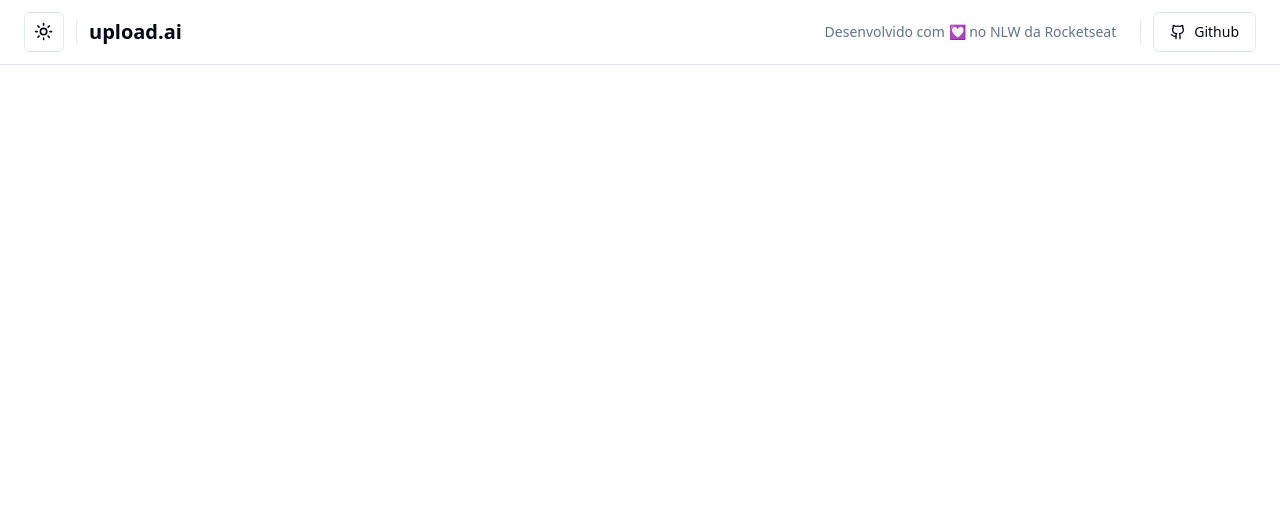
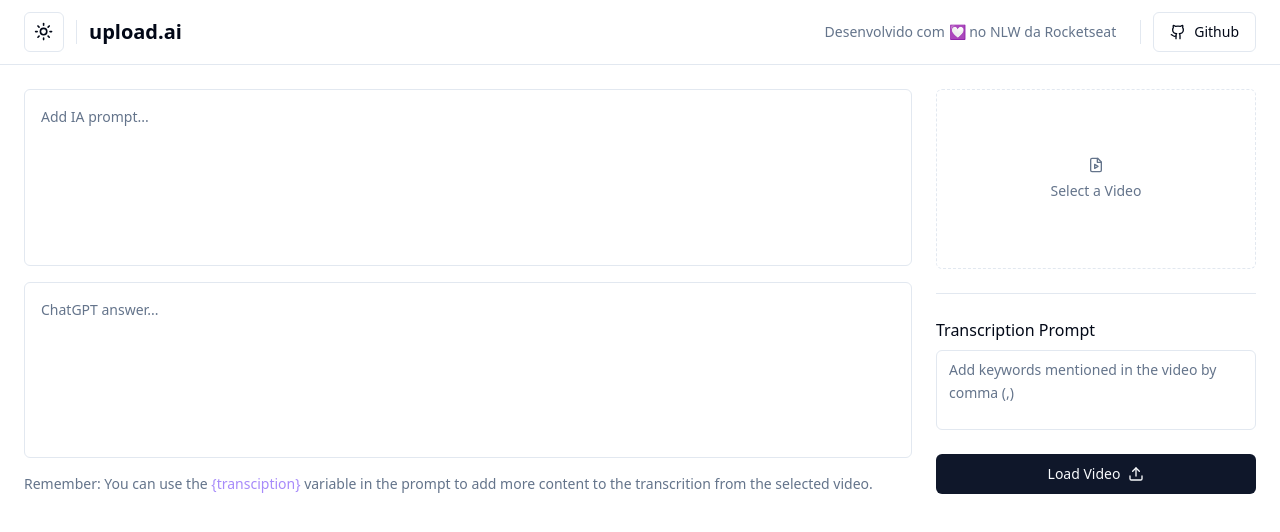
Before and after one commit to davidrogger/nlw-ai-mastery, a React (Vite) app: page / in a window 1280 px wide. Shown: the top 532 px of the page. Built offline with nearby package versions, Linux system fonts and the light colour scheme.

Commit message:
WIP: aside bar elements

```diff
--- a/src/App.tsx
+++ b/src/App.tsx
@@ -1,7 +1,8 @@
 import { ModeToggle } from '@/components/mode-toggle';
-import { Github } from 'lucide-react';
+import { FileVideo, Github, Upload } from 'lucide-react';
 import { Separator } from '@/components/ui/separator';
 import { Button } from '@/components/ui/button';
+import { Textarea } from './components/ui/textarea';
 
 export function App() {
   return (
@@ -42,8 +43,70 @@ export function App() {
         </div>
       </header>
 
-      <main>
+      <main className='flex-1 p-6 flex gap-6 max-[640px]:flex-col-reverse'>
+        <section
+          className='flex flex-col flex-1 gap-4'
+        >
+          <div
+            className='grid grid-rows-2 gap-4 flex-1'
+          >
+            <Textarea
+              className='resize-none p-4 leading-relaxed'
+              placeholder='Add IA prompt...'
+            />
+            <Textarea
+              className='resize-none p-4 leading-relaxed'
+              placeholder='ChatGPT answer...'
+              readOnly
+            />
+            <p
+              className='text-sm text-muted-foreground'
+            >
+              Remember: You can use the
+              <span className='text-violet-400'>{' {transciption} '}</span>
+              variable in the prompt to add more content to the transcrition from the selected video.
+            </p>
+          </div>
+        </section>
+        <aside className='w-80 max-[640px]:m-auto space-y-6'>
+          <form
+            className='space-y-6'
+          >
+            <label
+              htmlFor="video"
+              className='border flex rounded-md aspect-video cursor-pointer border-dashed text-sm flex-col gap-2 items-center justify-center text-muted-foreground hover:bg-primary/5'
+            >
+              <FileVideo className='w-4 h-4' />
+              Select a Video
+            </label>
 
+            <input type="file" id="video" accept="video/mp4" className='sr-only' />
+
+            <Separator />
+
+            <section
+              className='space-y-2'
+            >
+              <label htmlFor="transcription_prompt">
+                Transcription Prompt
+              </label>
+              <Textarea
+                id="trabscription_prompt"
+                className='h-20 leading-relaxed resize-none'
+                placeholder='Add keywords mentioned in the video by comma (,)'
+              />
+            </section>
+
+            <Button
+              type='submit'
+              className='w-full'
+            >
+                Load Video
+              <Upload className='w-4 h-4 ml-2' />
+            </Button>
+          </form>
+
+        </aside>
       </main>
     </div>
   );
--- /dev/null
+++ b/src/components/ui/textarea.tsx
@@ -0,0 +1,24 @@
+import * as React from "react"
+
+import { cn } from "@/lib/utils"
+
+export interface TextareaProps
+  extends React.TextareaHTMLAttributes<HTMLTextAreaElement> {}
+
+const Textarea = React.forwardRef<HTMLTextAreaElement, TextareaProps>(
+  ({ className, ...props }, ref) => {
+    return (
+      <textarea
+        className={cn(
+          "flex min-h-[80px] w-full rounded-md border border-input bg-background px-3 py-2 text-sm ring-offset-background placeholder:text-muted-foreground focus-visible:outline-none focus-visible:ring-2 focus-visible:ring-ring focus-visible:ring-offset-2 disabled:cursor-not-allowed disabled:opacity-50",
+          className
+        )}
+        ref={ref}
+        {...props}
+      />
+    )
+  }
+)
+Textarea.displayName = "Textarea"
+
+export { Textarea }
```
